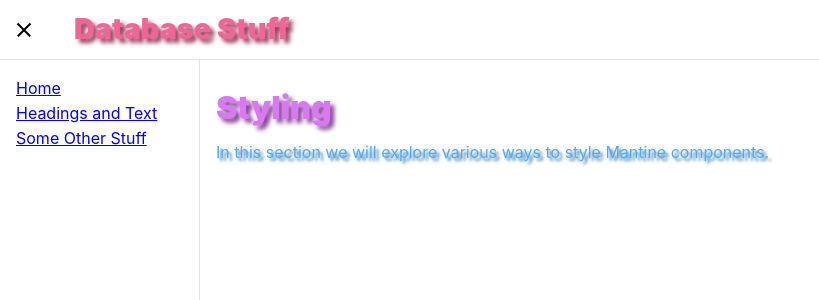
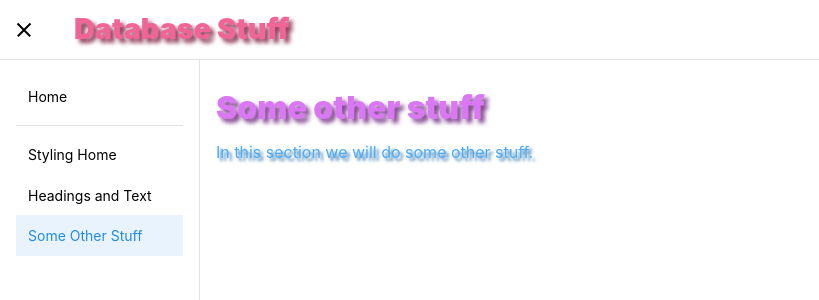
Before and after one commit to countzero1942/db-mt-stuff, a Next.js app: page /styling/some-other-stuff in a window 1280 px wide. Shown: the top 300 px of the page, without its empty margins (0-819 px from the left). Built offline with nearby package versions, Linux system fonts and the light colour scheme.

Commit message:
Got dynamic NavLink working with active link. Used useEffect. Added react icons. Used conditional rendering components.

```diff
--- a/app/nav-links.tsx
+++ b/app/nav-links.tsx
@@ -3,11 +3,15 @@
 import { usePathname } from "next/navigation";
 import path from "path";
 import Link from "next/link";
+
 import { useEffect, useState } from "react";
+import { Divider, NavLink } from "@mantine/core";
+import { FaChevronRight } from "react-icons/fa";
 
 type NavLink = {
 	label: string;
 	href: string;
+	children?: boolean;
 };
 
 type NavLinksInfo = {
@@ -18,22 +22,35 @@ type NavLinksInfo = {
 const navLinksDict: Record<string, NavLink[]> = {
 	"/": [
 		{ label: "Home", href: "/" },
-		{ label: "W3Schools MySQL", href: "/w3schools-mysql" },
-		{ label: "Styling", href: "/styling" },
+		{
+			label: "W3Schools MySQL",
+			href: "/w3schools-mysql",
+			children: true,
+		},
+		{ label: "Styling", href: "/styling", children: true },
 		{ label: "About", href: "/about" },
 	],
 	"/w3schools-mysql": [
-		{ label: "Home", href: "/w3schools-mysql" },
+		{ label: "W3 MySQL Home", href: "/w3schools-mysql" },
 		{
-			label: "Select Basics",
+			label: "SELECT Basics",
 			href: "/w3schools-mysql/select-basics",
 		},
-		{ label: "More Select", href: "more-select" },
+		{
+			label: "More SELECT",
+			href: "/w3schools-mysql/more-select",
+		},
 	],
 	"/styling": [
-		{ label: "Home", href: "/styling" },
-		{ label: "Headings and Text", href: "headings-and-text" },
-		{ label: "Some Other Stuff", href: "some-other-stuff" },
+		{ label: "Styling Home", href: "/styling" },
+		{
+			label: "Headings and Text",
+			href: "/styling/headings-and-text",
+		},
+		{
+			label: "Some Other Stuff",
+			href: "/styling/some-other-stuff",
+		},
 	],
 };
 
@@ -71,23 +88,58 @@ export default function NavLinks() {
 	);
 
 	useEffect(() => {
-		setNavLinksInfo(getCurrentNavLinks(pathName));
+		const newNavLinksInfo = getCurrentNavLinks(pathName);
+		setNavLinksInfo(newNavLinksInfo);
 		console.log("useEffect called with pathName: ", pathName);
-		console.log("navLinks: ", navLinksInfo);
+		console.log("navLinks: ", newNavLinksInfo);
 	}, [pathName]); // Only re-run this effect if the pathName changes)
 
-	const dir = navLinksInfo.dir;
-	const constructHref = (href: string) => {
-		return href.startsWith("/") ? href : `/${dir}/${href}`;
+	const HomeBreadCrumb = () => {
+		if (navLinksInfo.dir !== "/") {
+			return (
+				<>
+					<NavLink
+						key="Home"
+						label="Home"
+						component={Link}
+						href="/"
+					/>
+					<Divider my="0.5rem" />
+				</>
+			);
+		}
+		return null;
+	};
+
+	const getChildrenIcon = (children?: boolean) => {
+		if (children === true) {
+			return (
+				<FaChevronRight
+					size="0.5rem"
+					style={{
+						verticalAlign: "bottom",
+					}}
+				/>
+			);
+		}
+		return null;
 	};
 
 	return (
 		<>
-			{navLinksInfo.links.map(({ label, href }) => (
-				<Link href={constructHref(href)} key={label}>
-					{label}
-				</Link>
-			))}
+			<HomeBreadCrumb />
+			{navLinksInfo.links.map(({ label, href, children }) => {
+				return (
+					<NavLink
+						key={label}
+						label={label}
+						component={Link}
+						href={href}
+						active={pathName === href}
+						rightSection={getChildrenIcon(children)}
+					/>
+				);
+			})}
 		</>
 	);
 }
--- a/app/styling/some-other-stuff/page.tsx
+++ b/app/styling/some-other-stuff/page.tsx
@@ -1,12 +1,9 @@
 export default async function SomeOtherStuffPage() {
 	return (
 		<article>
-			<h1>Styling</h1>
+			<h1>Some other stuff</h1>
 
-			<p>
-				In this section we will explore various ways to style
-				Mantine components.
-			</p>
+			<p>In this section we will do some other stuff.</p>
 		</article>
 	);
 }
--- a/app/w3schools-mysql/more-select/page.tsx
+++ b/app/w3schools-mysql/more-select/page.tsx
@@ -1,7 +1,7 @@
 export default function MoreSelectPage() {
 	return (
 		<article>
-			<h1>Select Basics</h1>
+			<h1>More SELECT</h1>
 
 			<p>
 				In this section we will explore the basics of using MySql
--- a/app/w3schools-mysql/select-basics/page.tsx
+++ b/app/w3schools-mysql/select-basics/page.tsx
@@ -1,7 +1,7 @@
 export default function SelectBasicsPage() {
 	return (
 		<article>
-			<h1>Select Basics</h1>
+			<h1>SELECT Basics</h1>
 
 			<p>
 				In this section we will explore the basics of using MySql
--- a/package.json
+++ b/package.json
@@ -19,6 +19,7 @@
 		"next": "15.1.4",
 		"react": "19.0.0",
 		"react-dom": "19.0.0",
+		"react-icons": "^5.4.0",
 		"react-syntax-highlighter": "^15.6.1"
 	},
 	"devDependencies": {
```
Also changed, not shown: 1 other file (tests, documents, lock files or other folders).
